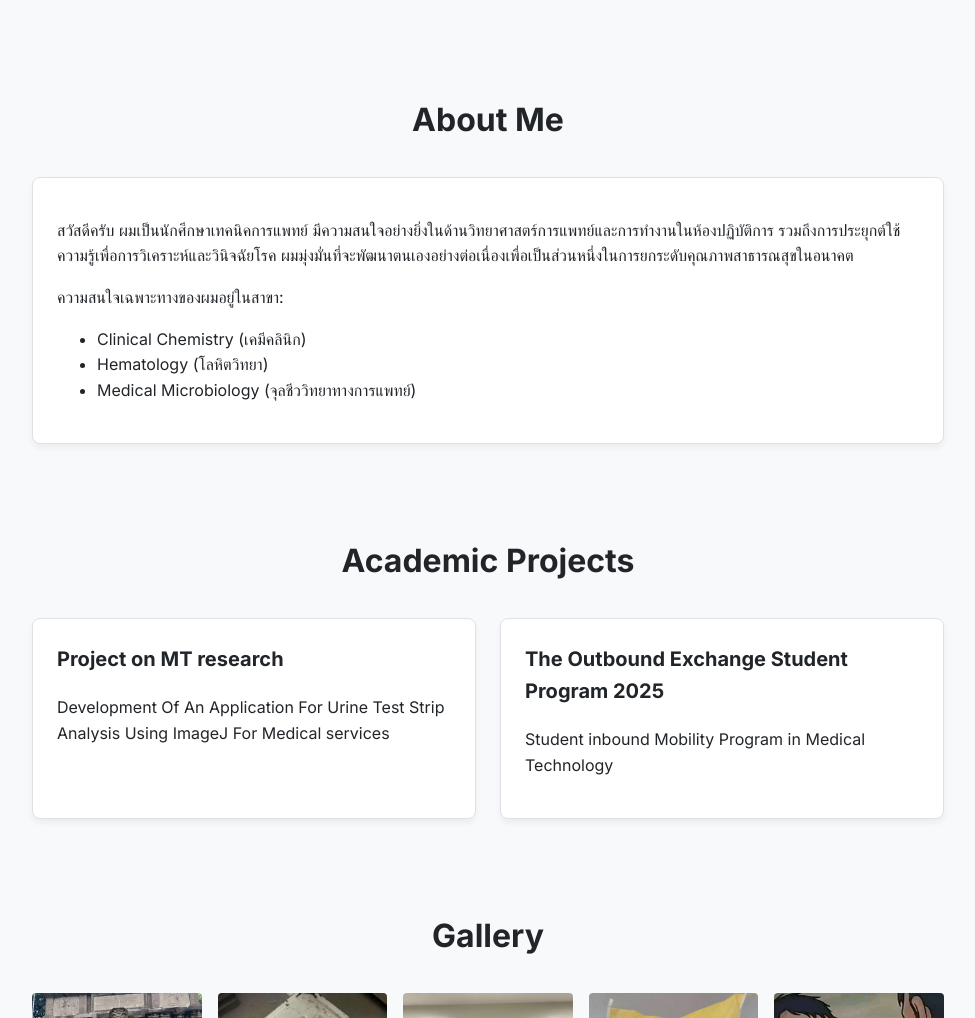
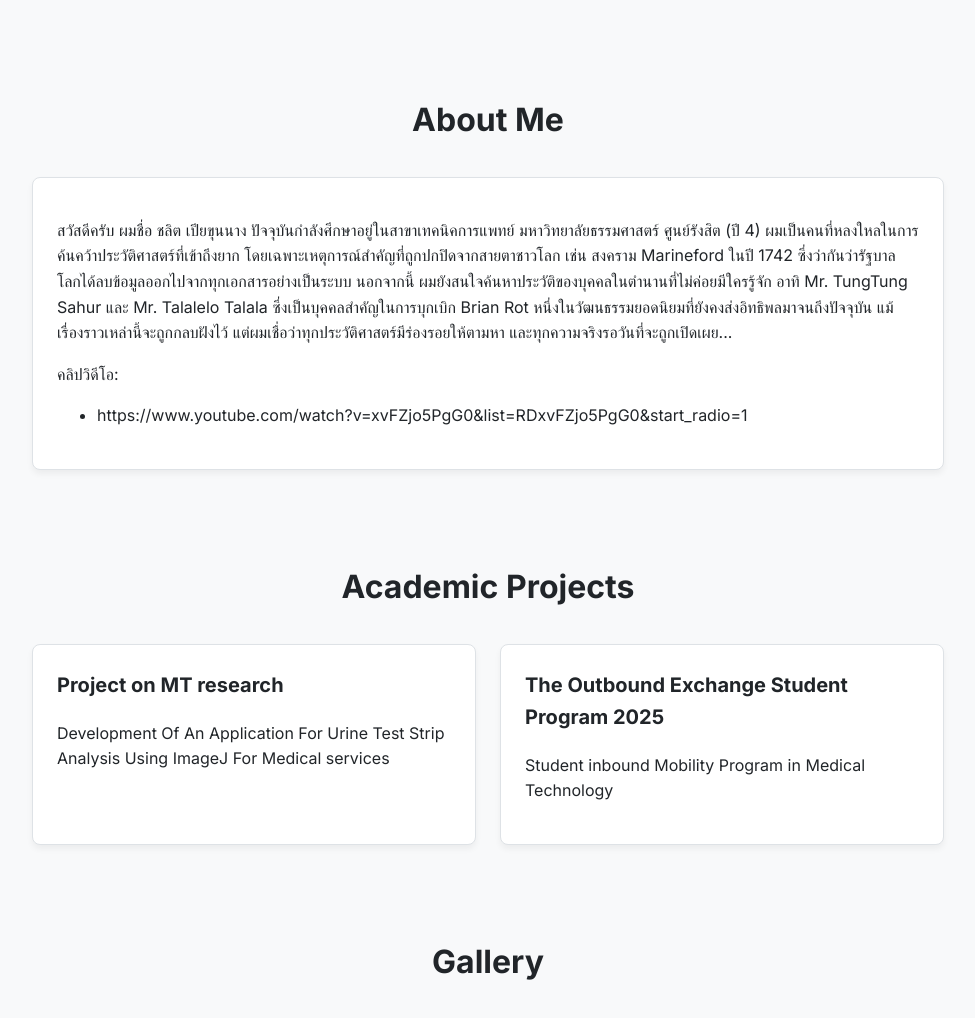
Before and after one commit to Chalice25/chalit-piakhunnang5.github.io, a plain HTML site: page index.html in a window 1280 px wide. Shown: the part 713-1731 px from the top of the page, without its empty margins (152-1127 px from the left). Drawn offline with Linux system fonts and the light colour scheme.

Commit message:
Update index.html

```diff
--- a/index.html
+++ b/index.html
@@ -257,12 +257,18 @@
         <section id="about" style="padding-top: 4rem;">
             <h2 class="section-title">About Me</h2>
             <div class="card">
-                <p>สวัสดีครับ ผมเป็นนักศึกษาเทคนิคการแพทย์ มีความสนใจอย่างยิ่งในด้านวิทยาศาสตร์การแพทย์และการทำงานในห้องปฏิบัติการ รวมถึงการประยุกต์ใช้ความรู้เพื่อการวิเคราะห์และวินิจฉัยโรค ผมมุ่งมั่นที่จะพัฒนาตนเองอย่างต่อเนื่องเพื่อเป็นส่วนหนึ่งในการยกระดับคุณภาพสาธารณสุขในอนาคต</p>
-                <p>ความสนใจเฉพาะทางของผมอยู่ในสาขา:</p>
+                <p>สวัสดีครับ ผมชื่อ ชลิต เปียขุนนาง
+ปัจจุบันกำลังศึกษาอยู่ในสาขาเทคนิคการแพทย์ มหาวิทยาลัยธรรมศาสตร์ ศูนย์รังสิต (ปี 4)
+
+ผมเป็นคนที่หลงใหลในการค้นคว้าประวัติศาสตร์ที่เข้าถึงยาก โดยเฉพาะเหตุการณ์สำคัญที่ถูกปกปิดจากสายตาชาวโลก เช่น สงคราม Marineford ในปี 1742 ซึ่งว่ากันว่ารัฐบาลโลกได้ลบข้อมูลออกไปจากทุกเอกสารอย่างเป็นระบบ
+
+นอกจากนี้ ผมยังสนใจค้นหาประวัติของบุคคลในตำนานที่ไม่ค่อยมีใครรู้จัก อาทิ Mr. TungTung Sahur และ Mr. Talalelo Talala ซึ่งเป็นบุคคลสำคัญในการบุกเบิก Brian Rot หนึ่งในวัฒนธรรมยอดนิยมที่ยังคงส่งอิทธิพลมาจนถึงปัจจุบัน
+
+แม้เรื่องราวเหล่านี้จะถูกกลบฝังไว้ แต่ผมเชื่อว่าทุกประวัติศาสตร์มีร่องรอยให้ตามหา และทุกความจริงรอวันที่จะถูกเปิดเผย...
+</p>
+                <p>คลิปวิดีโอ:</p>
                 <ul>
-                    <li>Clinical Chemistry (เคมีคลินิก)</li>
-                    <li>Hematology (โลหิตวิทยา)</li>
-                    <li>Medical Microbiology (จุลชีววิทยาทางการแพทย์)</li>
+                    <li>https://www.youtube.com/watch?v=xvFZjo5PgG0&list=RDxvFZjo5PgG0&start_radio=1</li>
                 </ul>
             </div>
         </section>
```
